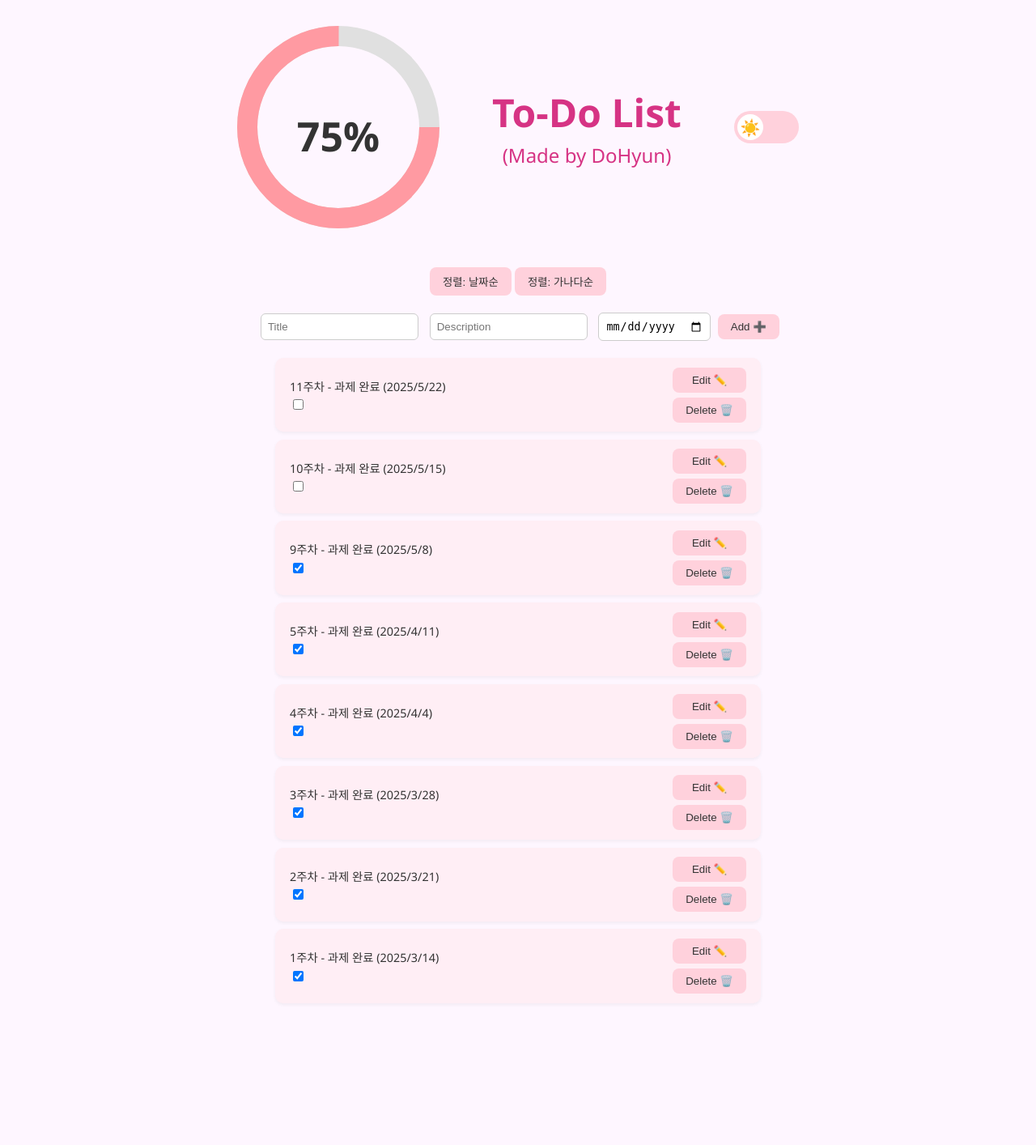
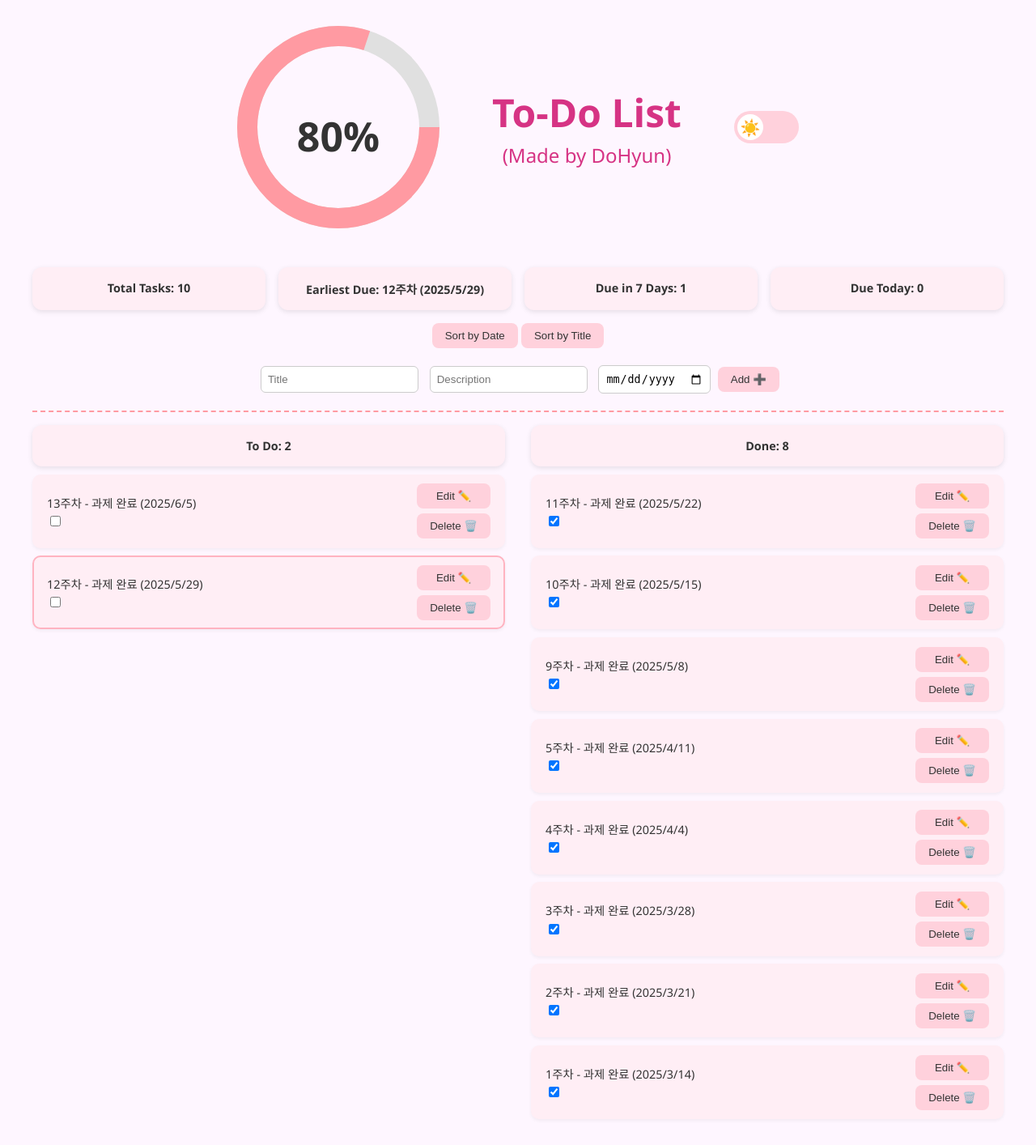
Before and after one commit to irionura52/FastApi-Todos, a FastAPI app: page / in a window 1280 px wide. Shown: the whole page at 81% size. Before the commit the page ends 1227 px from the top, so only its background shows below. Run offline with FastAPI, Linux system fonts and the light colour scheme.

Commit message:
edithtml

```diff
--- a/fastapi-app/templates/index.html
+++ b/fastapi-app/templates/index.html
@@ -38,7 +38,6 @@
       transition: background-color 0.3s, color 0.3s;
     }
 
-    /* 헤더 영역: 제목 중앙에 배치, 좌우에 원형 게이지와 토글 스위치 */
     .header {
       padding: 2rem;
     }
@@ -170,11 +169,35 @@
       border: 1px solid #ccc;
     }
 
-    ul {
+    #stats-cards {
+      display: flex;
+      gap: 1rem;
+      justify-content: center;
+      flex-wrap: wrap;
+      max-width: 1200px;
+      margin: 1rem auto;
+    }
+
+    #todo-lists-wrapper {
+      display: flex;
+      justify-content: space-between;
+      gap: 2rem;
+      max-width: 1200px;
+      margin: 1rem auto;
+      flex-wrap: wrap;
+      border-top: 2px dashed var(--accent-color);
+      padding-top: 1rem;
+    }
+
+    .todo-section {
+      flex: 1;
+      min-width: 300px;
+    }
+
+    .todo-sublist {
       list-style: none;
       padding: 0;
-      max-width: 600px;
-      margin: 1rem auto;
+      margin-top: 0.5rem;
     }
 
     .todo-item {
@@ -206,12 +229,24 @@
       flex-direction: column;
       gap: 6px;
     }
+
+    .card {
+      background-color: var(--card-bg);
+      color: var(--text-color);
+      padding: 1rem;
+      border-radius: 12px;
+      box-shadow: 0 2px 6px rgba(0, 0, 0, 0.1);
+      min-width: 160px;
+      flex: 1;
+      text-align: center;
+      font-size: 0.9rem;
+      font-weight: bold;
+    }
   </style>
 </head>
 <body>
   <div class="header">
     <div class="title-container">
-      <!-- 왼쪽: 원형 게이지 -->
       <div class="progress-ring">
         <svg width="250" height="250" viewBox="0 0 120 120">
           <circle class="progress-ring-circle-background" cx="60" cy="60" r="54" stroke-width="12"></circle>
@@ -223,7 +258,6 @@
         <h1>To-Do List</h1>
         <small>(Made by DoHyun)</small>
       </div>
-      <!-- 오른쪽: 테마 토글 -->
       <label class="switch">
         <input type="checkbox" id="theme-toggle" checked />
         <span class="slider"><span class="icon">☀️</span></span>
@@ -231,9 +265,16 @@
     </div>
   </div>
 
+  <div id="stats-cards">
+    <div class="card" id="card-total"></div>
+    <div class="card" id="card-soonest"></div>
+    <div class="card" id="card-week"></div>
+    <div class="card" id="card-today"></div>
+  </div>
+
   <div class="sort-buttons">
-    <button id="sort-date">정렬: 날짜순</button>
-    <button id="sort-alpha">정렬: 가나다순</button>
+    <button id="sort-date">Sort by Date</button>
+    <button id="sort-alpha">Sort by Title</button>
   </div>
 
   <form id="todo-form">
@@ -243,7 +284,16 @@
     <button type="submit">Add ➕</button>
   </form>
 
-  <ul id="todo-list"></ul>
+  <div id="todo-lists-wrapper">
+    <div class="todo-section">
+      <div class="card" id="card-todo"></div>
+      <ul id="incomplete-list" class="todo-sublist"></ul>
+    </div>
+    <div class="todo-section">
+      <div class="card" id="card-done"></div>
+      <ul id="complete-list" class="todo-sublist"></ul>
+    </div>
+  </div>
 
   <script>
     const apiBase = window.location.origin;
@@ -263,13 +313,8 @@
     }
 
     themeToggle.addEventListener('change', () => {
-      if (themeToggle.checked) {
-        document.body.classList.remove('dark-theme');
-        localStorage.setItem('theme', 'light');
-      } else {
-        document.body.classList.add('dark-theme');
-        localStorage.setItem('theme', 'dark');
-      }
+      document.body.classList.toggle('dark-theme');
+      localStorage.setItem('theme', document.body.classList.contains('dark-theme') ? 'dark' : 'light');
       updateThemeIcon();
     });
 
@@ -344,19 +389,60 @@
     async function fetchTodos() {
       const response = await fetch(`${apiBase}/todos`);
       const todos = await response.json();
-      const list = document.getElementById('todo-list');
-      list.innerHTML = '';
+
+      const incompleteList = document.getElementById('incomplete-list');
+      const completeList = document.getElementById('complete-list');
+      incompleteList.innerHTML = '';
+      completeList.innerHTML = '';
+
       const sorted = sortTodos(todos, sortType);
-      sorted.forEach(todo => list.appendChild(createTodoElement(todo)));
+      sorted.forEach(todo => {
+        const el = createTodoElement(todo);
+        (todo.completed ? completeList : incompleteList).appendChild(el);
+      });
 
       const completed = todos.filter(t => t.completed).length;
+      const uncompleted = todos.length - completed;
+      const now = new Date();
+
+      const weekItems = todos.filter(t => {
+        const due = new Date(t.dueDate);
+        const diff = (due - now) / (1000 * 60 * 60 * 24);
+        return diff >= 0 && diff <= 7;
+      });
+
+      const todayItems = todos.filter(t => {
+        const due = new Date(t.dueDate);
+        return due.toDateString() === now.toDateString();
+      });
+
+      const soonest = todos
+        .filter(t => !t.completed)
+        .sort((a, b) => new Date(a.dueDate) - new Date(b.dueDate))[0];
+
       updateProgress(todos.length, completed);
+
+      document.getElementById('card-total').textContent = `Total Tasks: ${todos.length}`;
+      document.getElementById('card-todo').textContent = `To Do: ${uncompleted}`;
+      document.getElementById('card-done').textContent = `Done: ${completed}`;
+      document.getElementById('card-week').textContent = `Due in 7 Days: ${weekItems.length}`;
+      document.getElementById('card-today').textContent = `Due Today: ${todayItems.length}`;
+      document.getElementById('card-soonest').textContent = soonest
+        ? `Earliest Due: ${soonest.title} (${formatDate(soonest.dueDate)})`
+        : `Earliest Due: None`;
     }
 
     function sortTodos(todos, type) {
       return type === 'alpha'
         ? todos.sort((a, b) => a.title.localeCompare(b.title))
         : todos.sort((a, b) => new Date(b.dueDate) - new Date(a.dueDate));
+    }
+
+    function updateProgress(total, completed) {
+      const percent = total === 0 ? 0 : (completed / total) * 100;
+      const offset = 339.292 - (percent / 100) * 339.292;
+      document.querySelector('.progress-ring-circle').style.strokeDashoffset = offset;
+      document.querySelector('.progress-text').textContent = `${Math.round(percent)}%`;
     }
 
     async function editTodo(todo) {
@@ -377,13 +463,6 @@
     async function deleteTodo(id) {
       await fetch(`${apiBase}/todos/${id}`, { method: 'DELETE' });
       fetchTodos();
-    }
-
-    function updateProgress(total, completed) {
-      const percent = total === 0 ? 0 : (completed / total) * 100;
-      const offset = 339.292 - (percent / 100) * 339.292;
-      document.querySelector('.progress-ring-circle').style.strokeDashoffset = offset;
-      document.querySelector('.progress-text').textContent = `${Math.round(percent)}%`;
     }
 
     document.getElementById('todo-form').addEventListener('submit', async e => {
--- a/fastapi-app/todo.json
+++ b/fastapi-app/todo.json
@@ -46,13 +46,27 @@
         "title": "10주차",
         "description": "과제 완료",
         "dueDate": "2025-05-15",
-        "completed": false
+        "completed": true
     },
     {
         "id": 1747232336732,
         "title": "11주차",
         "description": "과제 완료",
         "dueDate": "2025-05-22",
+        "completed": true
+    },
+    {
+        "id": 1748236552387,
+        "title": "12주차",
+        "description": "과제 완료",
+        "dueDate": "2025-05-29",
+        "completed": false
+    },
+    {
+        "id": 1748236573022,
+        "title": "13주차",
+        "description": "과제 완료",
+        "dueDate": "2025-06-05",
         "completed": false
     }
 ]
```
